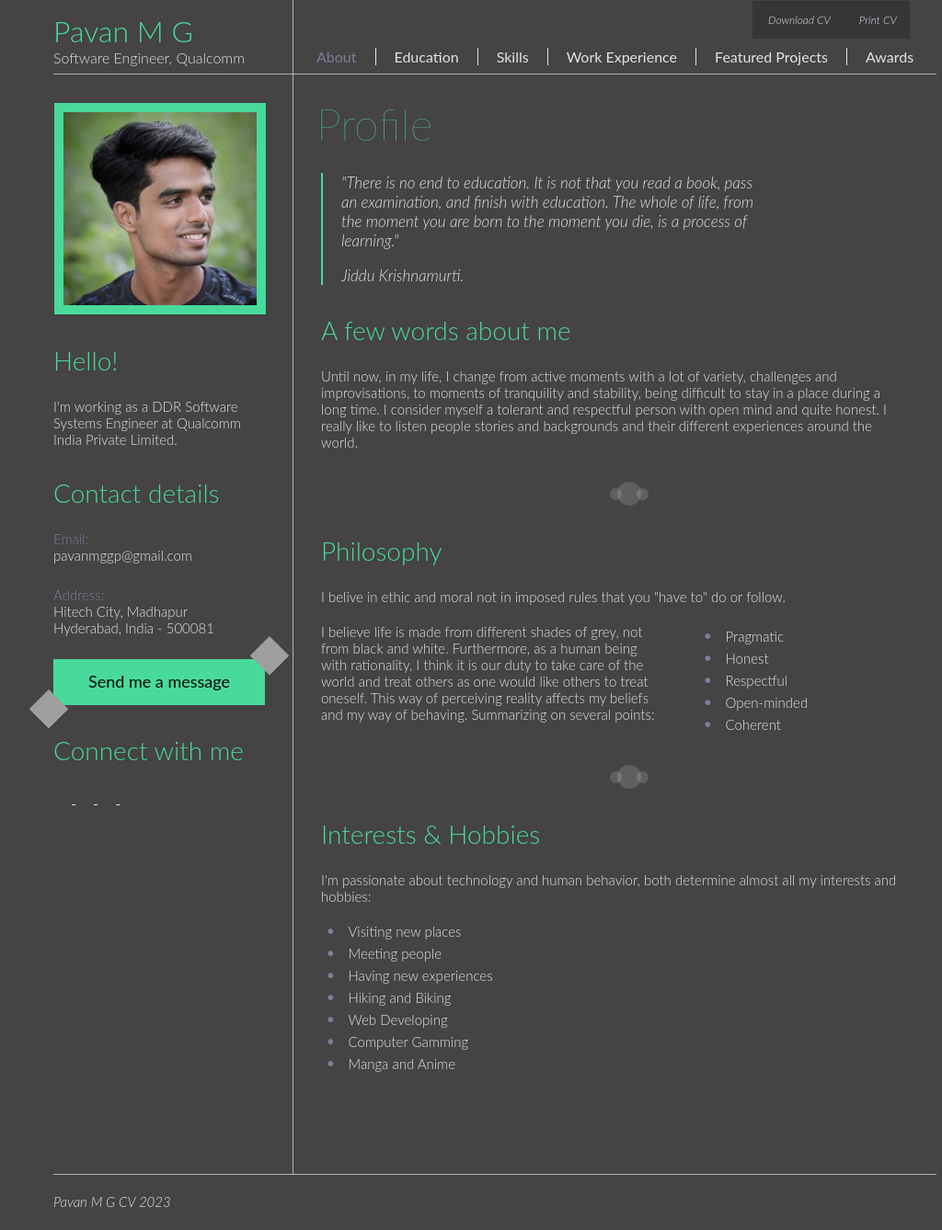
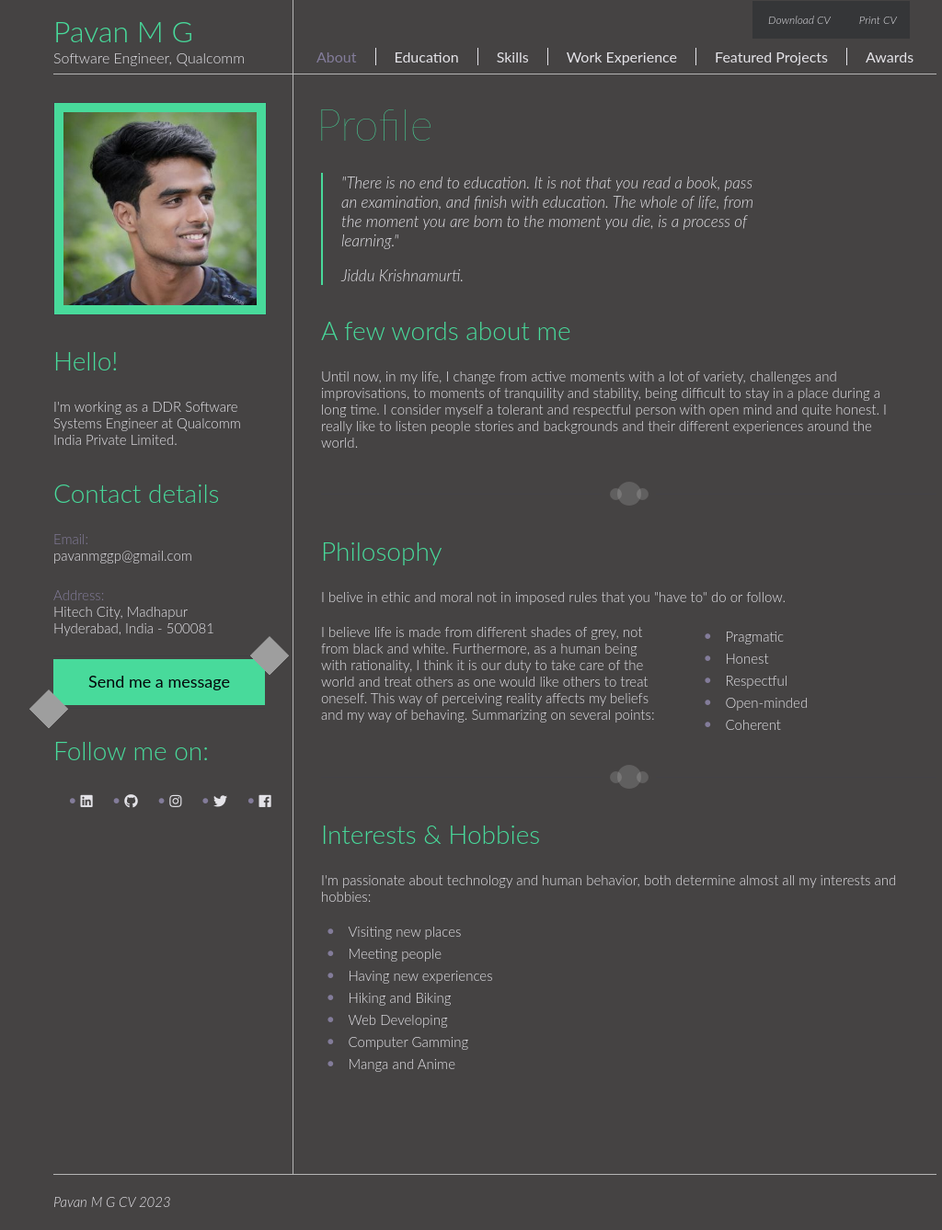
Before and after one commit to pavan-mg/pavan-mg.github.io, a Jekyll site: the page built from index.html, in a window 1280 px wide. Shown: the whole page at 92% size, without its empty margins (102-1126 px from the left). Built offline with Jekyll 4.4.1, drawn with Linux system fonts in a browser that asks for light colours.

Commit message:
Update to social icons

```diff
--- a/_layouts/default.html
+++ b/_layouts/default.html
@@ -55,19 +55,14 @@
           <span class="content">Send me a message <span class="fontawesome-double-angle-right"></span></span>
         </a>
         <div class="clear">
-          <h2>Connect with me</h2>
-            <a href="https://www.linkedin.com/in/pavan-m-688477107/" target="_blank">
-              <span class="social_icon fa fa-linkedin"></span>
-            </a>
-            <a href="https://www.github.com/pavan-mg" target="_blank">
-              <span class="social_icon fa fa-github"></span>
-            </a>
-            <a href="https://www.instagram.com/pavan.mg/" target="_blank">
-              <span class="social_icon fa fa-instagram"></span>
-            </a>
-            <a href="https://www.twitter.com/pavanmg07" target="_blank">
-              <span class="social_icon fa fa-twitter"></span>
-            </a>
+          <h2>Follow me on:</h2>
+          <ul class="social-icons">
+            <li><a href="https://www.linkedin.com/in/pavan-m-688477107/" class="social-icon"> <i class="fab fa-linkedin"></i></a></li>
+            <li><a href="https://www.github.com/pavan-mg" class="social-icon"> <i class="fab fa-github"></i></a></li>
+            <li><a href="https://www.instagram.com/pavan.mg/" class="social-icon"> <i class="fab fa-instagram"></i></a></li>
+            <li><a href="https://www.twitter.com/pavanmg07" class="social-icon"> <i class="fab fa-twitter"></i></a></li>
+            <li><a href="https://www.facebook.com/pavan.mggp" class="social-icon"> <i class="fab fa-facebook"></i></a></li>
+          </ul>
         </div>
       </div>
       <!-- PROFILE CONTENT -->
--- a/css/main.css
+++ b/css/main.css
@@ -347,11 +347,23 @@ ul {
 		background: #29C782;
 	}
 
-.social_icon {
+.social-icons {
 	font-size: 20;
 }
-	.social_icon:hover {
+	.social-icons:hover {
 		background: #bcbcbe;
+	}
+	ul.social-icons {
+		margin-top: 0px;
+	}
+	.social-icons li {
+		vertical-align: top;
+		display: inline;
+		height: 50px;
+	}
+	.social-icons a {
+		color: #e4e3e8;
+		text-decoration: none;
 	}
 .footer_name {
 	font-style: italic;
```
